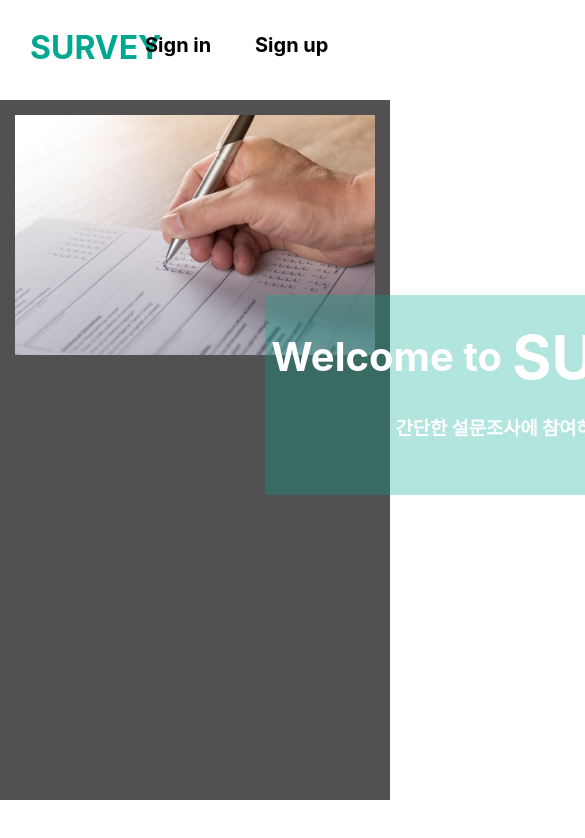
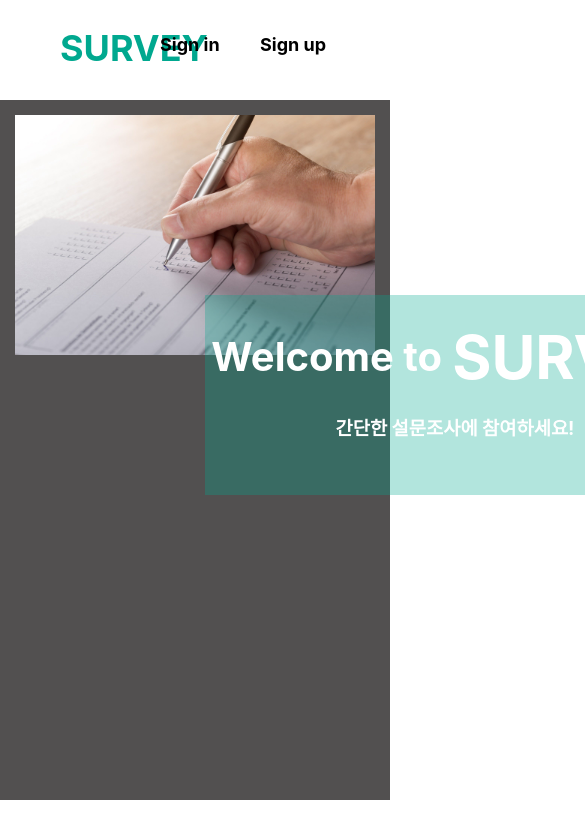
Before and after one commit to Hwang-YoungJu/Survey-Service, a React (Create React App) app: page / in a window 390 px wide. Shown: the top 838 px of the page, 585 px wide, since content can reach past the window. Built offline with nearby package versions, Linux system fonts and the light colour scheme.

Commit message:
<MainPage>반응형 추가

```diff
--- a/src/App.jsx
+++ b/src/App.jsx
@@ -1,8 +1,6 @@
 import { Route, Routes } from "react-router-dom";
 import styled from "styled-components";
 import MainPage from "./pages/MainPage";
-
-
 
 function App() {
   return (
--- a/src/components/MainPage/style.jsx
+++ b/src/components/MainPage/style.jsx
@@ -35,7 +35,7 @@ export const textBox = styled.div`
   color: white;
   background-color: rgba(0, 168, 143, 0.3);
   top: 180px;
-  left: 470px;
+  left: calc(100% - 1150px);
   width: 500px;
   height: 200px;
   h1 {
@@ -57,8 +57,23 @@ export const textBox = styled.div`
     position: relative;
     bottom: 20px;
   }
+  @media only screen and (max-width: 1850px) {
+    left: 660px;
+  }
+  @media screen and (max-width: 1700px) {
+    left: calc(100% - 1000px);
+  }
+  @media screen and (max-width: 1430px) {
+    left: 400px;
+  }
+  @media screen and (max-width: 1300px) {
+    left: 330px;
+  }
 
-  @media only screen and (max-width: 1000px) {
+  @media only screen and (max-width: 1100px) {
     left: 250px;
   }
+  @media only screen and (max-width: 1000px) {
+    left: 190px;
+  }
 `;
--- a/src/components/common/NavigationBar.jsx
+++ b/src/components/common/NavigationBar.jsx
@@ -7,7 +7,7 @@ const Bar = styled.div`
   display: flex;
   align-items: center;
 
-  width: 100%;
+  width: 100vw;
   height: 100px;
   top: 0px;
   h1 {
@@ -15,9 +15,10 @@ const Bar = styled.div`
     display: block;
     width: 100px;
     margin: 20px 0 20px 0;
+    font-size: 36px;
     line-height: 40px;
     top: 8px;
-    left: 30px;
+    left: 60px;
     color: #00a88f;
   }
   h2 {
@@ -26,14 +27,10 @@ const Bar = styled.div`
     width: 80px;
     height: 50px;
     padding: 10px;
-    font-size: 20px;
+    font-size: 18px;
     line-height: 20px;
     top: 10px;
     right: 80px;
-  }
-  div {
-    width: 90px;
-    margin-right: 20px;
   }
 `;
 
@@ -44,6 +41,10 @@ const LoginBox = styled.div`
   width: 120px;
   position: absolute;
   right: 0px;
+  div {
+    width: 250px;
+    display: flex;
+  }
 `;
 
 const NavigationBar = () => {
@@ -54,8 +55,6 @@ const NavigationBar = () => {
         <LoginBox>
           <div>
             <h2>Sign in</h2>
-          </div>
-          <div>
             <h2>Sign up</h2>
           </div>
         </LoginBox>
--- a/src/index.css
+++ b/src/index.css
@@ -1,13 +1,15 @@
 body {
   margin: 0;
-  font-family: -apple-system, BlinkMacSystemFont, 'Segoe UI', 'Roboto', 'Oxygen',
-    'Ubuntu', 'Cantarell', 'Fira Sans', 'Droid Sans', 'Helvetica Neue',
+  width: 100%;
+  overflow: hidden;
+  font-family: -apple-system, BlinkMacSystemFont, "Segoe UI", "Roboto", "Oxygen",
+    "Ubuntu", "Cantarell", "Fira Sans", "Droid Sans", "Helvetica Neue",
     sans-serif;
   -webkit-font-smoothing: antialiased;
   -moz-osx-font-smoothing: grayscale;
 }
 
 code {
-  font-family: source-code-pro, Menlo, Monaco, Consolas, 'Courier New',
+  font-family: source-code-pro, Menlo, Monaco, Consolas, "Courier New",
     monospace;
 }
```
